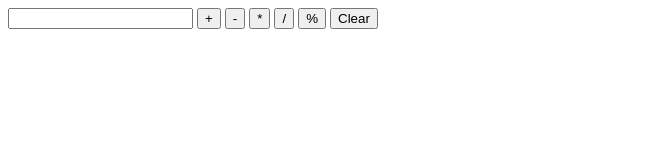
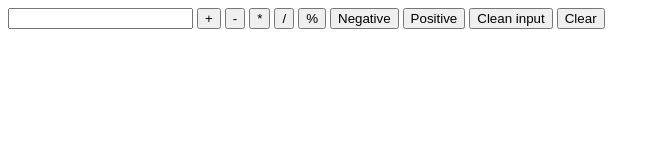
Before and after one commit to Thuse91/Simple-JS-calculator, a plain HTML site: page index.html in a window 1280 px wide. Shown: the whole page, without its empty margins (0-660 px from the left). Drawn offline with Linux system fonts and the light colour scheme.

Commit message:
added couple of functions

```diff
--- a/app.js
+++ b/app.js
@@ -9,7 +9,6 @@ function add(){
        document.querySelector(".output").innerHTML = previousInput + parseInt(input.value)
        previousInput += parseInt(input.value);
     }
-    document.querySelector(".input").value = "";
 }
 
 function sub(){
@@ -20,7 +19,6 @@ function sub(){
        document.querySelector(".output").innerHTML = previousInput - parseInt(input.value)
        previousInput -= parseInt(input.value);
     }
-    document.querySelector(".input").value = "";
 }
 
 function mult(){
@@ -31,7 +29,6 @@ function mult(){
        document.querySelector(".output").innerHTML = previousInput * parseInt(input.value)
        previousInput *= parseInt(input.value);
     }
-    document.querySelector(".input").value = "";
 }
 
 function div(){
@@ -42,7 +39,6 @@ function div(){
        document.querySelector(".output").innerHTML = previousInput / parseInt(input.value)
        previousInput /= parseInt(input.value);
     }
-    document.querySelector(".input").value = "";
 }
 
 function mod(){
@@ -53,14 +49,39 @@ function mod(){
        document.querySelector(".output").innerHTML = previousInput % parseInt(input.value)
        previousInput %= parseInt(input.value);
     }
-    document.querySelector(".input").value = "";
+}
+
+function neg(){
+    if(previousInput === null){
+        document.querySelector(".output").innerHTML = input.value
+        previousInput = parseInt(input.value);
+    }else if (previousInput > 0)
+        { document.querySelector(".output").innerHTML = -Math.abs(previousInput)
+    }else {
+        console.log("fail")
+    }
 }
 
 
+function pos(){
+    if(previousInput === null){
+        document.querySelector(".output").innerHTML = input.value
+        previousInput = parseInt(input.value);
+    }else if (previousInput >= -1)
+        { document.querySelector(".output").innerHTML = Math.abs(previousInput)
+    }else {
+        console.log("fail")
+    }
+}
+
+function cinput(){
+    document.querySelector(".input").value = "";
+    console.log("Cleared input")
+}
 
 function reset(){
     previousInput = null;
     document.querySelector(".input").value = "";
     document.querySelector(".output").innerHTML = "";
-    console.log(input)
+    console.log("Cleared input+output")
 }
--- a/index.html
+++ b/index.html
@@ -12,6 +12,9 @@
     <button type="button" onClick="mult();">*</button>
     <button type="button" onClick="div();">/</button>
     <button type="button" onClick="mod();">%</button>
+    <button type="button" onClick="neg();">Negative</button>
+    <button type="button" onClick="pos();">Positive</button>
+    <button type="button" onClick="cinput();">Clean input</button>
     <button type="button" onClick="reset();">Clear</button>
 
     <div class="output"></div>
```
